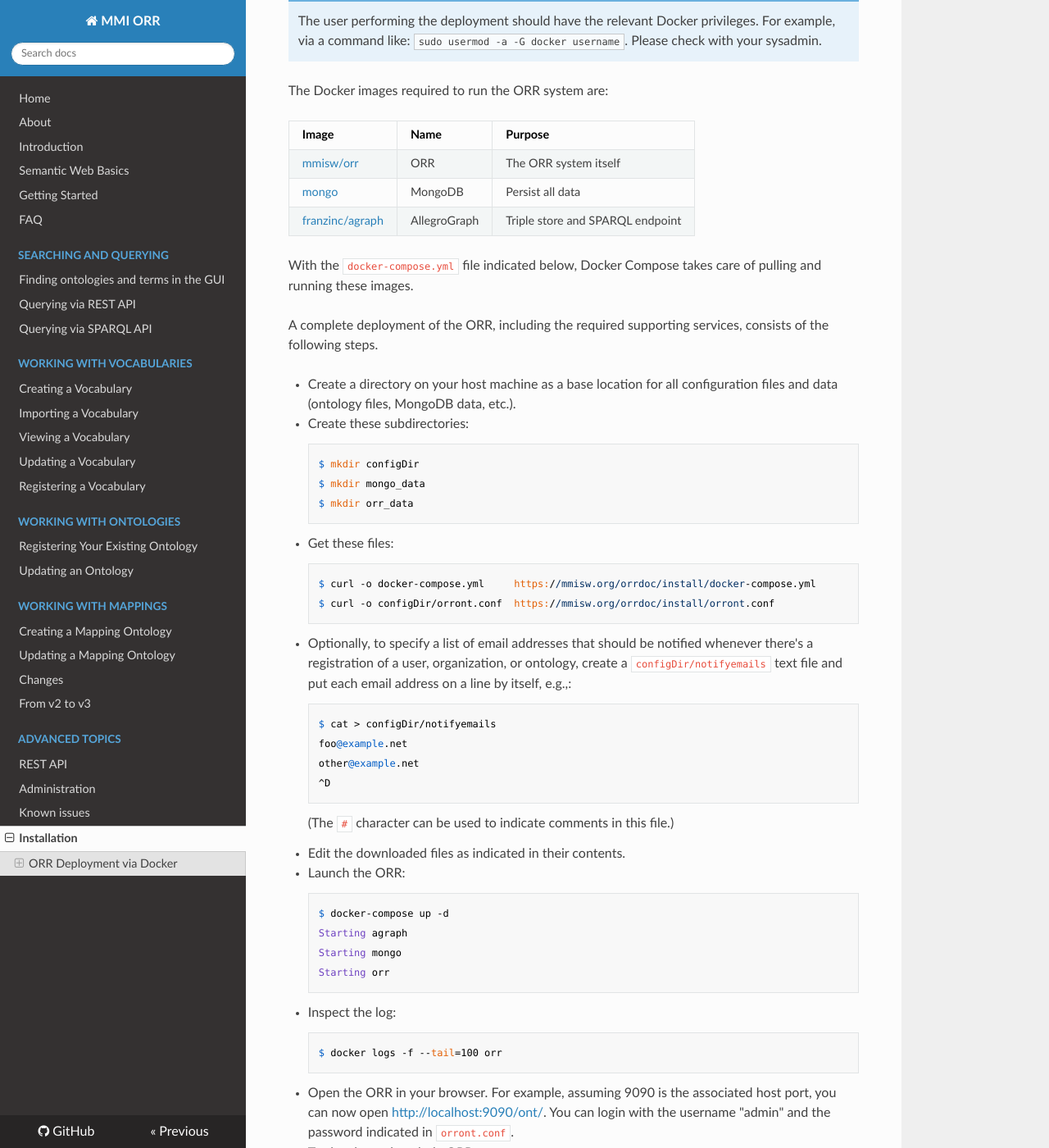
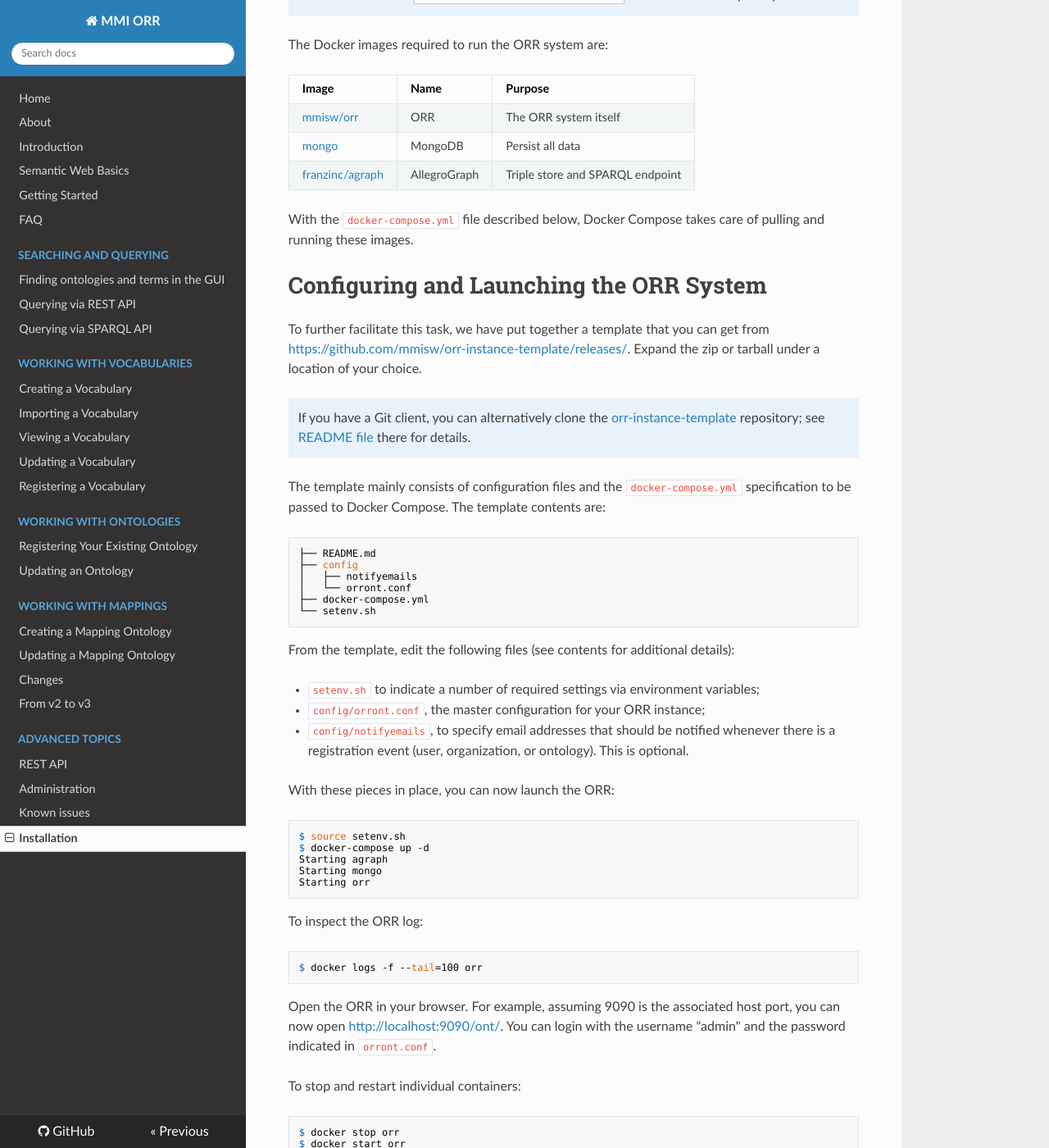
Before and after one commit to mmisw/mmiorr-docs, an MkDocs documentation site: the page built from docs/install/index.md, in a window 1280 px wide and 1400 px high, scrolled down 387 px. Shown: the whole window at 82% size. Built offline with MkDocs 1.6.1, drawn with Linux system fonts in a browser that asks for light colours; nearby versions of some CDN libraries; old or Windows-style settings are respelled for this version of MkDocs; some of the changed text lies outside the part shown.

Commit message:
update install section to refer to new template at https://github.com/mmisw/orr-instance-template

```diff
--- a/docs/install/index.md
+++ b/docs/install/index.md
@@ -1,6 +1,4 @@
-# Installing the ORR System
-
-## ORR Deployment via Docker
+# Overview
 
 The installation of the ORR is greatly facilitated with the use of
 [Docker container technology](https://www.docker.com/what-docker).
@@ -24,76 +22,78 @@ The Docker images required to run the ORR system are:
 | [mongo]           | MongoDB      | Persist all data |
 | [franzinc/agraph] | AllegroGraph | Triple store and SPARQL endpoint |
 
-With the `docker-compose.yml` file indicated below, Docker Compose takes care
+With the `docker-compose.yml` file described below, Docker Compose takes care
 of pulling and running these images.
 
-A complete deployment of the ORR, including the required supporting services,
-consists of the following steps.
+# Configuring and Launching the ORR System
 
-- Create a directory on your host machine as a base location for all
-  configuration files and data (ontology files, MongoDB data, etc.).
+To further facilitate this task, we have put together a template that you can get from
+[https://github.com/mmisw/orr-instance-template/releases/](https://github.com/mmisw/orr-instance-template/releases/).
+Expand the zip or tarball under a location of your choice.
 
-- Create these subdirectories:
+!!! note ""
+    If you have a Git client, you can alternatively clone the
+    [orr-instance-template]([https://github.com/mmisw/orr-instance-template) repository; see
+    [README file](https://github.com/mmisw/orr-instance-template/blob/master/README.md)
+    there for details.
 
-        $ mkdir configDir
-        $ mkdir mongo_data
-        $ mkdir orr_data
+The template mainly consists of configuration files and the `docker-compose.yml`
+specification to be passed to Docker Compose.
+The template contents are:
 
-- Get these files:
+    ├── README.md
+    ├── config
+    │   ├── notifyemails
+    │   └── orront.conf
+    ├── docker-compose.yml
+    └── setenv.sh
 
-        $ curl -o docker-compose.yml     https://mmisw.org/orrdoc/install/docker-compose.yml
-        $ curl -o configDir/orront.conf  https://mmisw.org/orrdoc/install/orront.conf
+From the template, edit the following files
+(see contents for additional details):
 
-- Optionally, to specify a list of email addresses that should be notified whenever there's a
-registration of a user, organization, or ontology, create a `configDir/notifyemails`
-text file and put each email address on a line by itself, e.g.,:
+- `setenv.sh` to indicate a number of required settings via environment variables;
+- `config/orront.conf`, the master configuration for your ORR instance;
+- `config/notifyemails`, to specify email addresses that should be notified
+  whenever there is a registration event (user, organization, or ontology).
+  This is optional.
 
-        $ cat > configDir/notifyemails
-        foo@example.net
-        other@example.net
-        ^D
+With these pieces in place, you can now launch the ORR:
 
-     (The `#` character can be used to indicate comments in this file.)
+    $ source setenv.sh
+    $ docker-compose up -d
+    Starting agraph
+    Starting mongo
+    Starting orr
 
-- Edit the downloaded files as indicated in their contents.
+To inspect the ORR log:
+
+    $ docker logs -f --tail=100 orr
+
+Open the ORR in your browser. For example, assuming 9090 is the associated host port,
+you can now open [http://localhost:9090/ont/](http://localhost:9090/ont/).
+You can login with the username "admin" and the password indicated in `orront.conf`.
 
 
-- Launch the ORR:
+To stop and restart individual containers:
 
-        $ docker-compose up -d
-        Starting agraph
-        Starting mongo
-        Starting orr
+    $ docker stop orr
+    $ docker start orr
+    $ docker restart orr
 
-- Inspect the log:
+To shutdown the whole ORR:
 
-        $ docker logs -f --tail=100 orr
-
-- Open the ORR in your browser. For example, assuming 9090 is the associated host port,
-  you can now open [http://localhost:9090/ont/](http://localhost:9090/ont/).
-  You can login with the username "admin" and the password indicated in `orront.conf`.
+    $ docker-compose down
+    Stopping orr ... done
+    Stopping mongo ... done
+    Stopping agraph ... done
+    Removing orr ... done
+    Removing mongo ... done
+    Removing agraph ... done
 
 
-- To shutdown the whole ORR:
+A crontab like the following could be defined for a complete ORR start at reboot time:
 
-        $ docker-compose down
-        Stopping orr ... done
-        Stopping mongo ... done
-        Stopping agraph ... done
-        Removing orr ... done
-        Removing mongo ... done
-        Removing agraph ... done
-
-
-- To stop and restart individual containers:
-
-        $ docker stop orr
-        $ docker start orr
-        $ docker restart orr
-
-    A crontab like the following could be defined for a complete ORR start at reboot time:
-
-        @reboot docker start mongo agraph orr
+    @reboot sleep 30 && docker start mongo agraph orr
 
 
 
```
Also changed, not shown: other parts of docs/install/index.md (+2 -2 lines).
